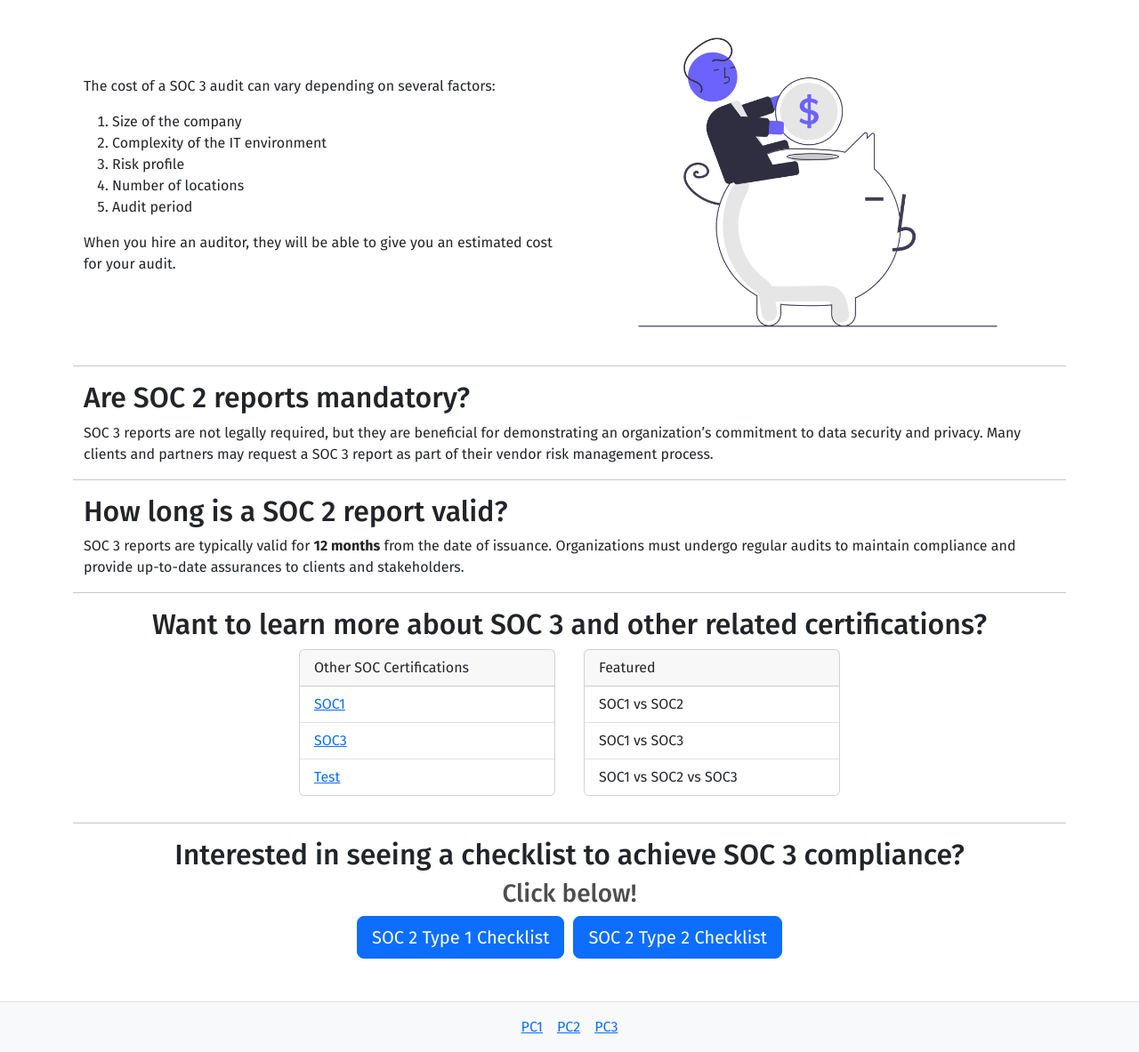
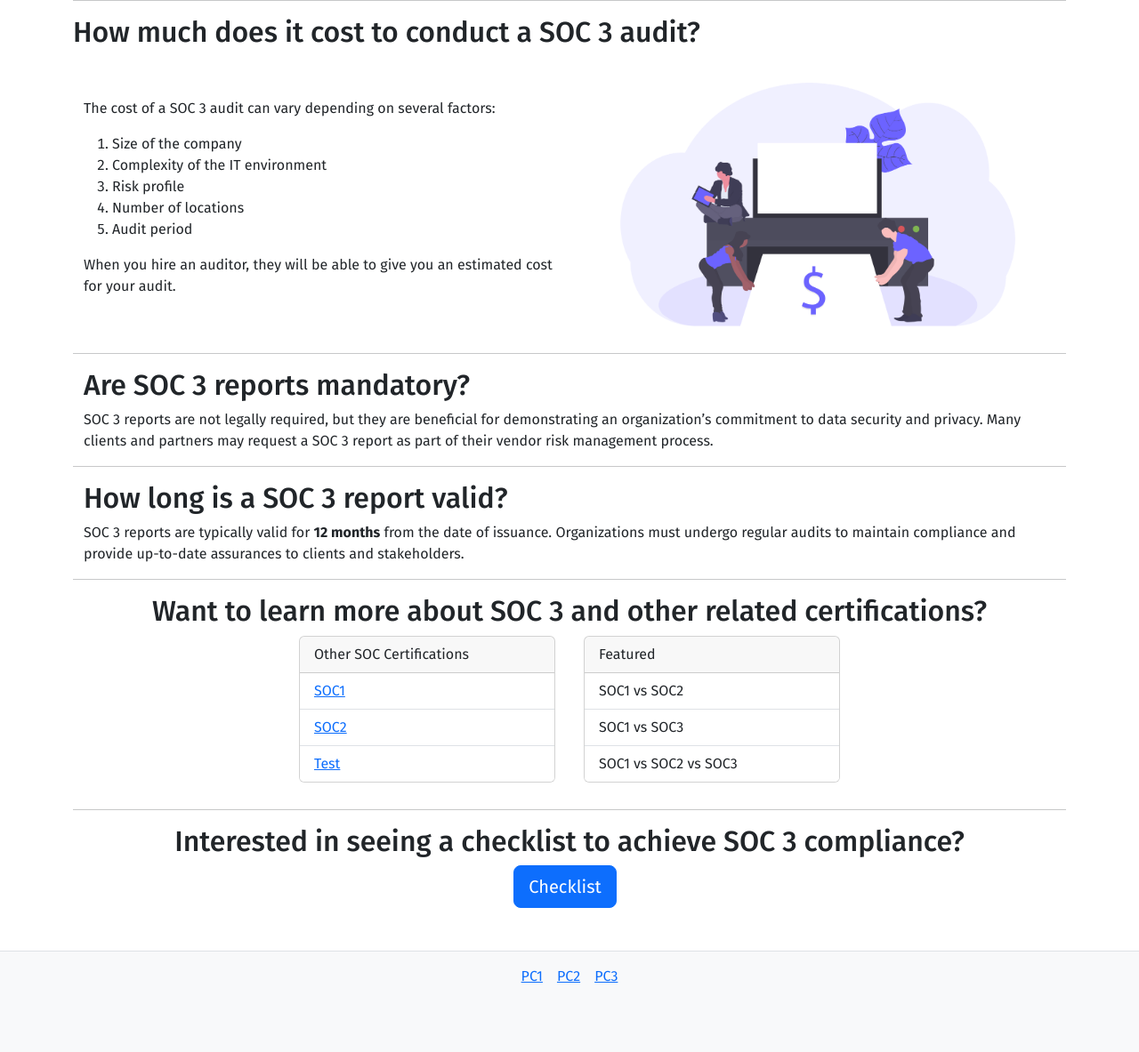
Before and after one commit to jonnych6/CertificationWeb-2, a Flask app: page /SOC3 in a window 1280 px wide. Shown: the part 2671-3854 px from the top of the page at 89% size. After the commit the page ends 3776 px from the top, so only its background shows below. Run offline with Flask 3, Linux system fonts and the light colour scheme.

Commit message:
fix soc3.html page

```diff
--- a/templates/individual_certs/SOC3.html
+++ b/templates/individual_certs/SOC3.html
@@ -6,7 +6,7 @@ content %}
   <h1 class="display-1" style="color: #4c65f0">SOC3</h1>
   <p>Everything you need to know about System and Organization Controls 3</p>
   <img
-    src="static\images\SOC2\soc2_firstimg.png"
+    src="static\images\SOC3\soc3_firstimg.png"
     style="width: 70%; height: auto"
   />
   <hr />
@@ -17,7 +17,7 @@ content %}
     <div class="col">
       <h2>What is SOC3?</h2>
       <div style="text-align: center">
-        <img src="static\images\SOC2\what_is.png" style="width: 25%" />
+        <img src="static\images\SOC3\soc3_compliance.png" style="width: 50%" />
       </div>
       <p class="lead">
         SOC 3 (System and Organization Controls 3) reports are a set of criteria
@@ -170,7 +170,7 @@ content %}
           </div>
           <div class="col-md-6">
             <img
-              src="static\images\SOC2\cost_soc2.png"
+              src="static\images\SOC3\so3_cost.png"
               style="
                 display: block;
                 margin-left: auto;
@@ -181,7 +181,7 @@ content %}
             />
           </div>
           <hr />
-          <h2>Are SOC 2 reports mandatory?</h2>
+          <h2>Are SOC 3 reports mandatory?</h2>
           <p>
             SOC 3 reports are not legally required, but they are beneficial for
             demonstrating an organization’s commitment to data security and
@@ -189,7 +189,7 @@ content %}
             part of their vendor risk management process.
           </p>
           <hr />
-          <h2>How long is a SOC 2 report valid?</h2>
+          <h2>How long is a SOC 3 report valid?</h2>
           <p>
             SOC 3 reports are typically valid for
             <strong>12 months</strong> from the date of issuance. Organizations
@@ -210,7 +210,7 @@ content %}
                   <a href="{{ url_for('soc1') }}" class="card-link">SOC1</a>
                 </li>
                 <li class="list-group-item">
-                  <a href="#" class="card-link">SOC3</a>
+                  <a href="{{ url_for('soc2') }}" class="card-link">SOC2</a>
                 </li>
                 <li class="list-group-item">
                   <a href="#" class="card-link">Test</a>
@@ -230,21 +230,13 @@ content %}
           <h2 style="text-align: center">
             Interested in seeing a checklist to achieve SOC 3 compliance?
           </h2>
-          <h3 style="text-align: center; color: rgb(77, 77, 77)">
-            Click below!
-          </h3>
           <div style="display: flex; justify-content: center">
             <a
               href="{{ url_for('soc2_type1_checklist') }}"
               style="margin-right: 10px"
             >
               <button type="button" class="btn btn-primary btn-lg">
-                SOC 2 Type 1 Checklist
-              </button>
-            </a>
-            <a href="{{ url_for('soc2_type2_checklist') }}">
-              <button type="button" class="btn btn-primary btn-lg">
-                SOC 2 Type 2 Checklist
+                Checklist
               </button>
             </a>
           </div>
```
Also changed, not shown: static/images/SOC3/so3_cost.png (added), static/images/SOC3/soc3_compliance.png (added), static/images/SOC3/soc3_firstimg.png (added).
